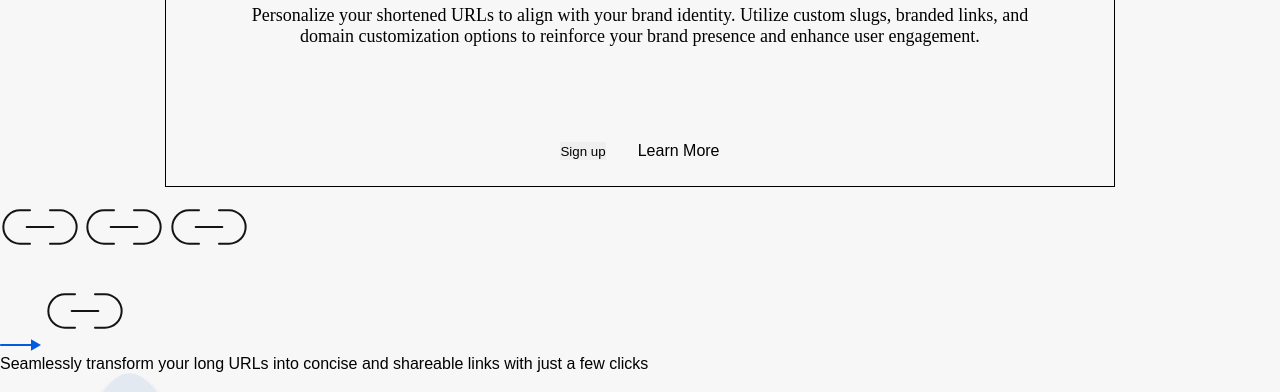
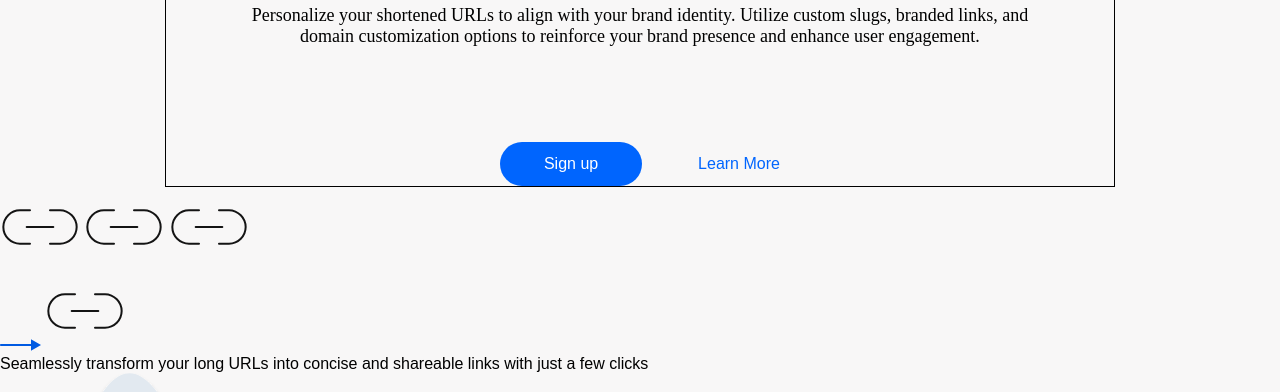
Before and after one commit to edememediong1/Altschool-Assignment-First-Semester, a plain HTML site: page index.html in a window 1280 px wide. Shown: the part 415-807 px from the top of the page. Drawn offline with Linux system fonts and the light colour scheme; a web font is replaced by a local one.

Commit message:
smalltext content styled

```diff
--- a/index.html
+++ b/index.html
@@ -38,8 +38,8 @@
                 </div>
             </div>
             <div class="bottom-icons">
-                <button>Sign up</button>
-                <p>Learn More</p>
+                <a href=""><button>Sign up</button></a>
+                <a href="">Learn More</a>
             </div>
         </article>
 
--- a/styles/styles.css
+++ b/styles/styles.css
@@ -17,6 +17,7 @@
     --font-48: 48px;
     --black: black;
     --blue: #0065FE;
+    --white: #FFFFFF;
 }
 
 body{
@@ -121,6 +122,7 @@ span{
 
 .small-text{
     height: 105px;
+    align-items: center;
     width: 785px;
     text-align: center;
     font-size: 18px;
@@ -128,8 +130,27 @@ span{
     font-family: Gilroy-Medium;
 }
 
-
 .bottom-icons{
     display: flex;
-    gap: 2rem;
+    gap: 56px;
+    align-items: center;
 }
+
+.bottom-icons a button{
+    padding: 12px 24px;
+    height: 44px;
+    width: 142px;
+    background-color: var(--blue);
+    color: var(--white);
+    font-family: var(--main-font);
+    font-size: var(--font-16);
+    border-radius: 100px;
+}
+
+.bottom-icons a{
+    text-decoration: none;
+    font-family: var(--main-font);
+    font-size: var(--font-16);
+    font-weight: var(--font-w400);
+    color: var(--blue);
+}
```
